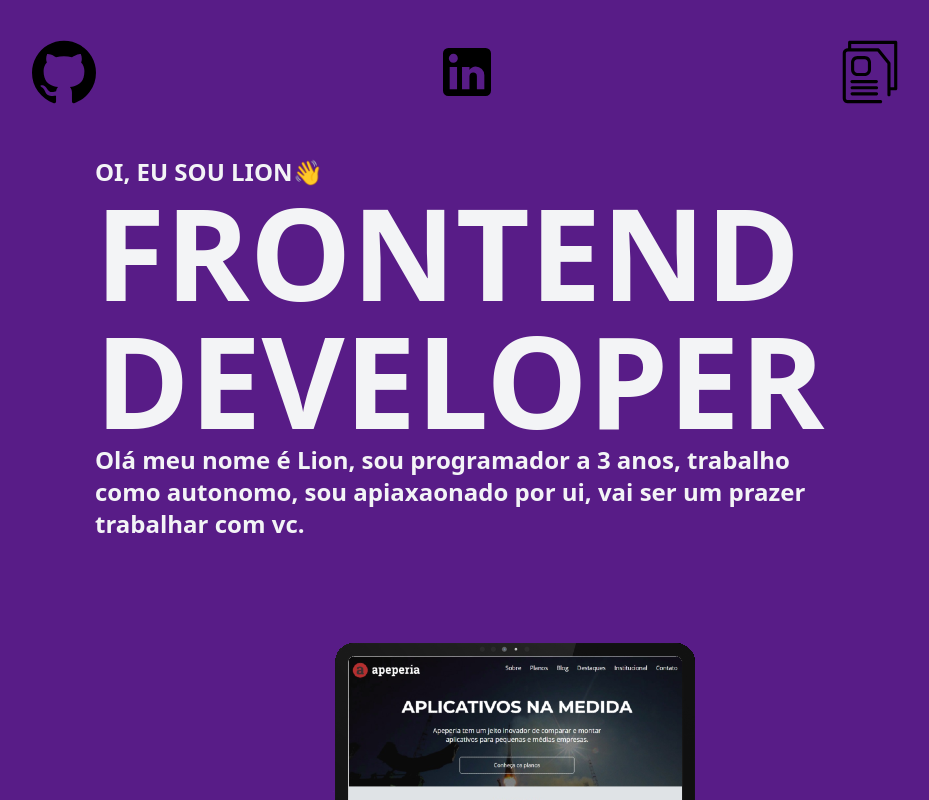
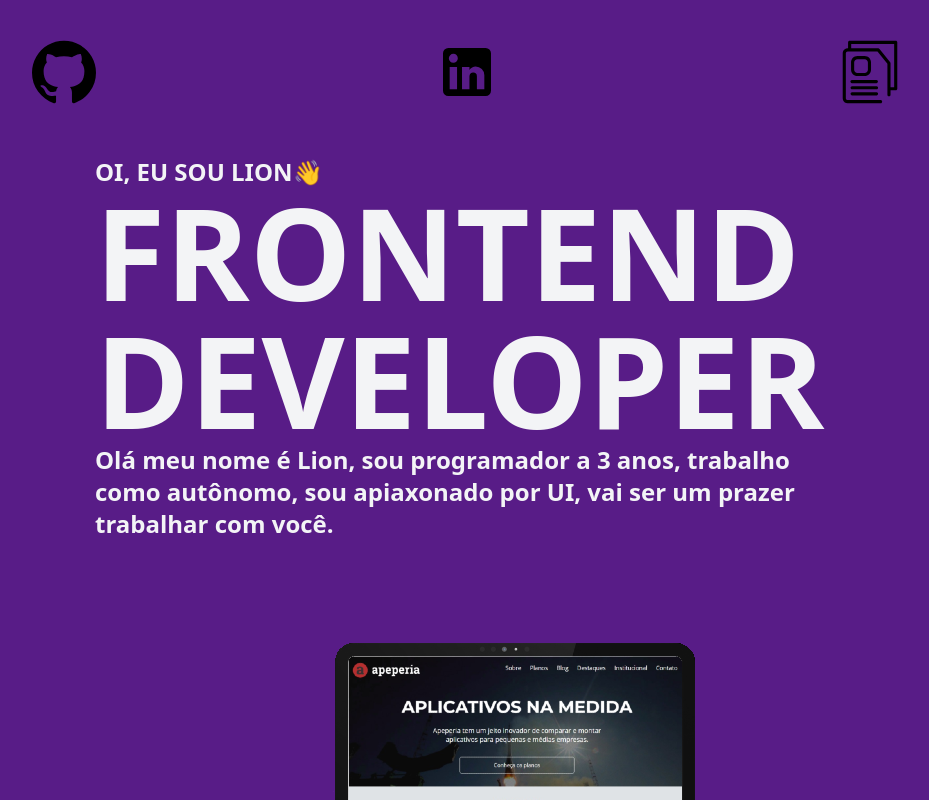
Before and after one commit to liondexx/lion-dex-portfolio, a Next.js app: page / in a window 1280 px wide. Shown: the top 800 px of the page, without its empty margins (173-1102 px from the left). Built offline with nearby package versions, Linux system fonts and the light colour scheme.

Commit message:
Update page.tsx
ortography fixed

```diff
--- a/src/app/page.tsx
+++ b/src/app/page.tsx
@@ -21,8 +21,8 @@ export default function Home() {
             </h1>
             <p className="text-xs font-semibold sm:text-2xl xl:font-normal">
               Olá meu nome é Lion, sou programador a 3 anos, trabalho como
-              autonomo, sou apiaxaonado por ui, vai ser um prazer trabalhar com
-              vc.
+              autônomo, sou apiaxonado por UI, vai ser um prazer trabalhar com
+              você.
             </p>
           </div>
         </section>
```
